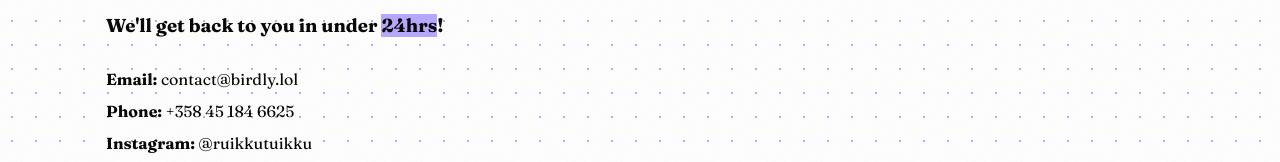
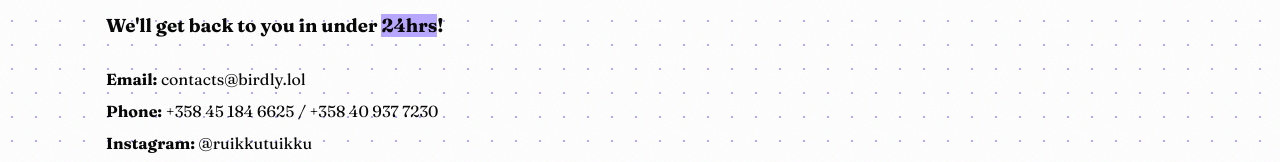
Before and after one commit to Firebirbionmahtavakoodaajees/birdly.lol, an Astro site in the folder birdlylol/: page /contact in a window 1280 px wide. Shown: the part 375-537 px from the top of the page. Built offline with nearby package versions, Linux system fonts and the light colour scheme; Astro itself is replaced by a stand-in of ours.

Commit message:
Added correct contacts

```diff
--- a/birdlylol/src/pages/contact.astro
+++ b/birdlylol/src/pages/contact.astro
@@ -15,8 +15,8 @@ import Layout from "../layouts/Layout.astro";
             <h3>We'll get back to you in under <span style="background: var(--lavender);">24hrs</span>!</h3>
 
             <ul class="list">
-                <li><strong>Email:</strong> contact@birdly.lol</li>
-                <li><strong>Phone:</strong> +358 45 184 6625</li>
+                <li><strong>Email:</strong> contacts@birdly.lol</li>
+                <li><strong>Phone:</strong> +358 45 184 6625 / +358 40 937 7230</li>
                 <li><strong>Instagram:</strong> @ruikkutuikku</li>
                 <li><strong>WhatsApp:</strong> +358 45 184 6625 / @ruikkutuikku</li>
             </ul>
```
